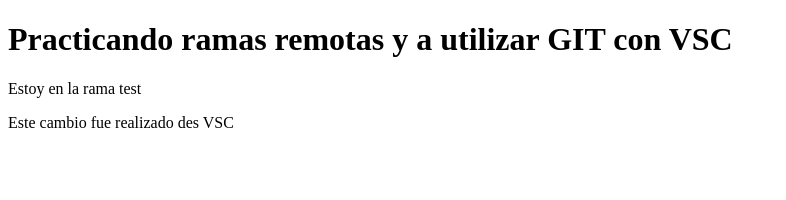
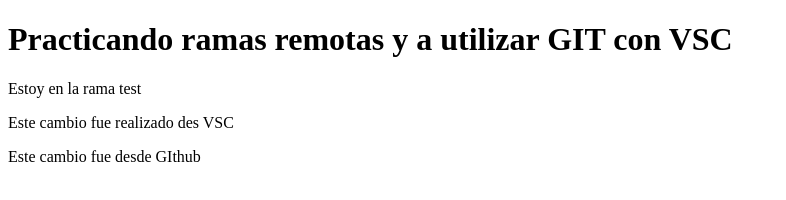
Before and after one commit to nelsonurbaneja/git-desde-cero, a plain HTML site: page index.html in a window 1280 px wide. Shown: the whole page, without its empty margins (0-786 px from the left). Drawn offline with Linux system fonts and the light colour scheme.

Commit message:
Update index.html

```diff
--- a/index.html
+++ b/index.html
@@ -12,6 +12,7 @@
   </section>
   <div>
     <p>Este cambio fue realizado des VSC</p>
+    <p>Este cambio fue desde GIthub</p>
   </div>
 </body>
 </html>
```
